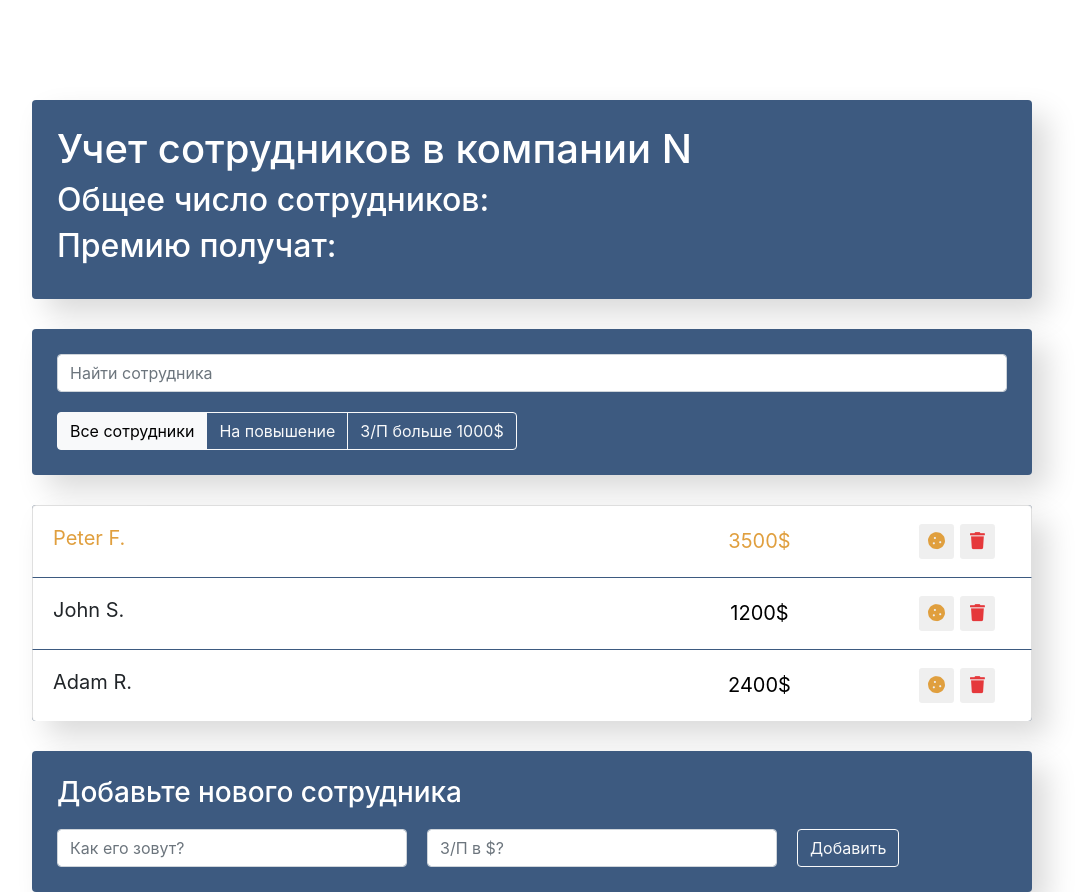
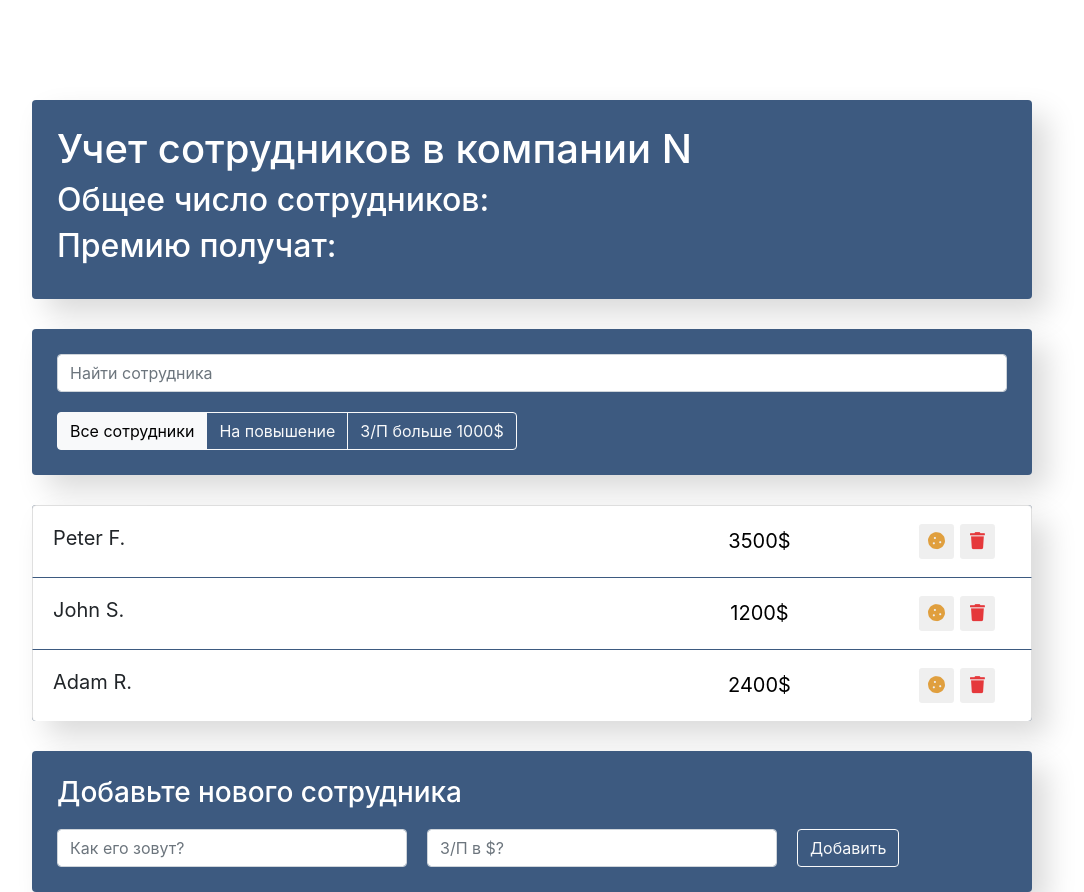
Before and after one commit to Andrew1996-la/employee_accouting, a React (Create React App) app: page / in a window 1280 px wide. Shown: the whole page, without its empty margins (108-1192 px from the left). Built offline with nearby package versions, Linux system fonts and the light colour scheme; the HTML template or start-up script is replaced by a standard one.

Commit message:
Добавил prettier ,внедрил состояние increase в компонент employees-list-item

```diff
--- a/package.json
+++ b/package.json
@@ -34,5 +34,8 @@
       "last 1 firefox version",
       "last 1 safari version"
     ]
+  },
+  "devDependencies": {
+    "prettier": "2.8.2"
   }
 }
--- a/src/App.js
+++ b/src/App.js
@@ -1,4 +1,4 @@
-import './App.css';
+import "./App.css";
 import AppInfo from "./components/app-info/app-info";
 import AppFilter from "./components/app-filter/app-filter";
 import SearchPanel from "./components/search-panel/search-panel";
@@ -10,7 +10,7 @@ function App() {
     <div className="app">
       <AppInfo />
 
-          <div className='search-panel'>
+      <div className="search-panel">
         <SearchPanel />
         <AppFilter />
       </div>
@@ -21,4 +21,4 @@ function App() {
   );
 }
 
-export default App
+export default App;
--- a/src/components/employees-list-item/employees-list-item.jsx
+++ b/src/components/employees-list-item/employees-list-item.jsx
@@ -1,30 +1,54 @@
-import './employees-list-item.css';
+import { Component } from "react";
+import "./employees-list-item.css";
 
-const EmployeesListItem = ({name, salary, increase}) => {
+class EmployeesListItem extends Component {
+  constructor(props) {
+    super(props);
+    this.state = {
+      increase: false,
+    };
+  }
 
-    let className = 'list-group-item d-flex justify-content-between'
-    if(increase) {
-        className += ' increase'
+  onIncrease = () => {
+    this.setState(({ increase }) => ({
+      increase: !increase,
+    }));
+  };
+
+  render() {
+    const { name, salary } = this.props;
+    const { increase } = this.state;
+
+    let className = "list-group-item d-flex justify-content-between";
+    if (increase) {
+      className += " increase";
     }
 
     return (
       <li className={className}>
         <span className="list-group-item-label">{name}</span>
-            <input type="text" className="list-group-item-input" defaultValue={salary+'$'}/>
-            <div className='d-flex justify-content-center align-items-center'>
-                <button type="button"
-                        className="btn-cookie btn-sm ">
+        <input
+          type="text"
+          className="list-group-item-input"
+          defaultValue={salary + "$"}
+        />
+        <div className="d-flex justify-content-center align-items-center">
+          <button
+            type="button"
+            className="btn-cookie btn-sm "
+            onClick={this.onIncrease}
+          >
             <i className="fas fa-cookie"></i>
           </button>
 
-                <button type="button"
-                        className="btn-trash btn-sm ">
+          <button type="button" className="btn-trash btn-sm ">
             <i className="fas fa-trash"></i>
           </button>
           <i className="fas fa-star"></i>
         </div>
       </li>
-    )
+    );
+  }
 }
 
 export default EmployeesListItem;
--- a/src/components/employees-list/employees-list.jsx
+++ b/src/components/employees-list/employees-list.jsx
@@ -1,18 +1,21 @@
 import EmployeesListItem from "../employees-list-item/employees-list-item";
-import './employees-list.css';
+import "./employees-list.css";
 import employeesDB from "../../fakeDB/employeesDB";
 
 const EmployeesList = () => {
   return (
     <ul className="app-list list-group">
-            {employeesDB.map(employee => {
-               return <EmployeesListItem key={employee.key}
+      {employeesDB.map((employee) => {
+        return (
+          <EmployeesListItem
+            key={employee.key}
             name={employee.name}
             salary={employee.salary}
-                                         increase={employee.increase} />
+          />
+        );
       })}
     </ul>
-    )
-}
+  );
+};
 
 export default EmployeesList;
--- a/src/fakeDB/employeesDB.js
+++ b/src/fakeDB/employeesDB.js
@@ -1,11 +1,11 @@
-import {generateId} from "../utils";
+import { generateId } from "../utils";
 
 const employeesDB = [
   {
     name: "Peter F.",
     salary: 3500,
     key: generateId(),
-        increase: true,
+    increase: false,
   },
   {
     name: "John S.",
@@ -18,7 +18,7 @@ const employeesDB = [
     salary: 2400,
     key: generateId(),
     increase: false,
-    }
-]
+  },
+];
 
-export default employeesDB
+export default employeesDB;
```
Also changed, not shown: src/components/search-panel/search-panel.jsx (+9 -9 lines), 1 other file (tests, documents, lock files or other folders). Lines whose indentation alone changed are shown as unchanged.
